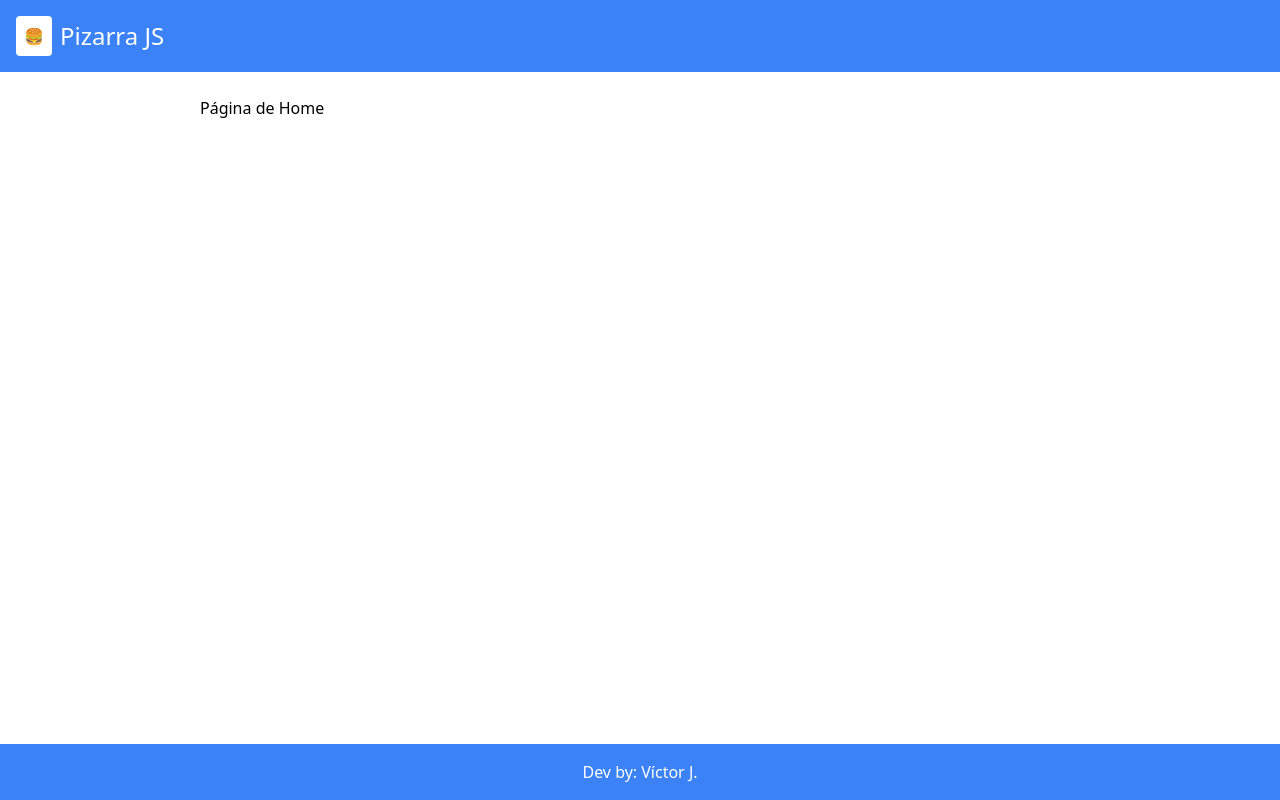
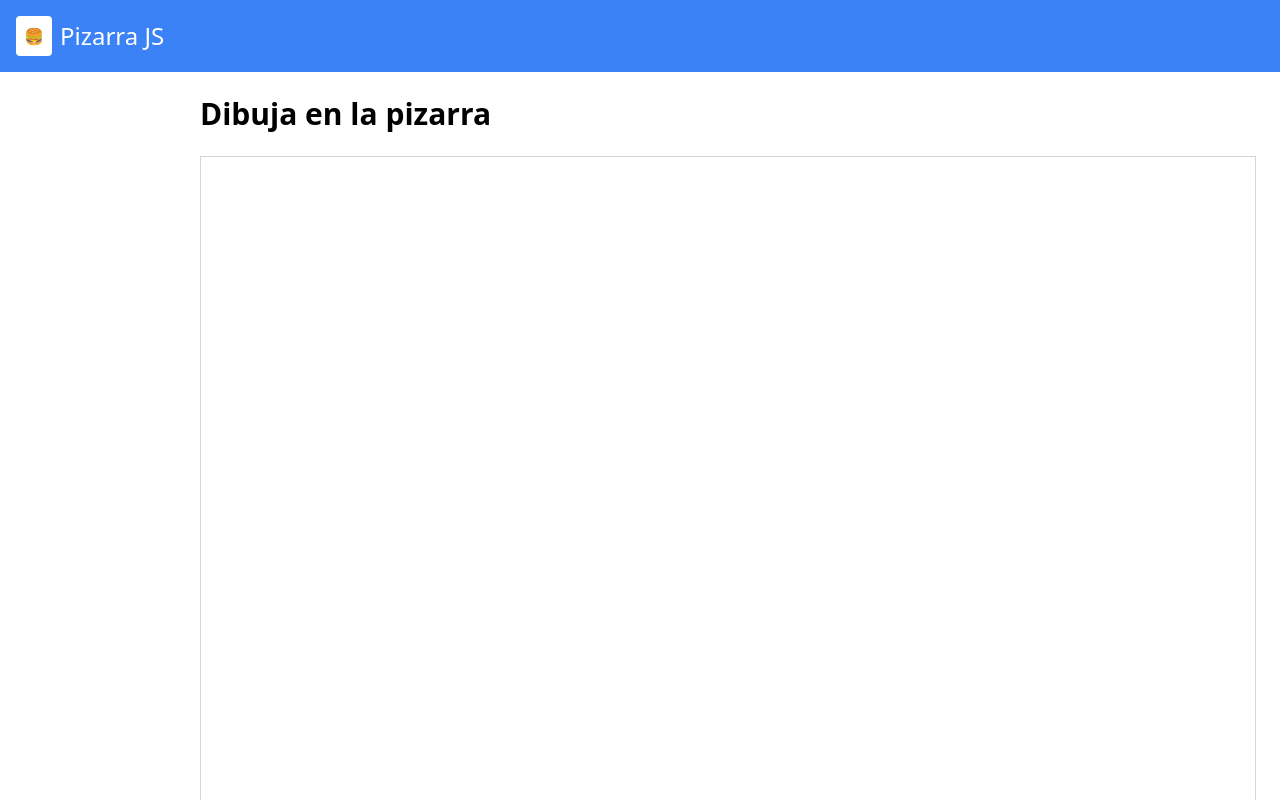
Before and after one commit to maximovj/pizarra-js, a React (Vite) app: page / in a window 1280 px wide. Shown: the top 800 px of the page. Built offline with nearby package versions, Linux system fonts and the light colour scheme.

Commit message:
* Se agrega la página Root y componente Canvas

```diff
--- /dev/null
+++ b/src/components/Canvas.jsx
@@ -0,0 +1,52 @@
+import { useRef, useState, useEffect } from 'react';
+
+const Canvas = () => {
+    const canvasRef = useRef(null);
+    const [isDrawing, setIsDrawing] = useState(false);
+    const [context, setContext] = useState(null);
+
+    useEffect(() => {
+        const canvas = canvasRef.current;
+        const ctx = canvas.getContext('2d');
+
+        // Establecer el tamaño del canvas
+        canvas.width = canvas.clientWidth;
+        canvas.height = canvas.clientHeight;
+
+        ctx.lineWidth = 3;
+        ctx.lineCap = 'round';
+        setContext(ctx);
+    }, []);
+
+    const startDrawing = (e) => {
+        context.beginPath();
+        context.moveTo(e.nativeEvent.offsetX, e.nativeEvent.offsetY);
+        setIsDrawing(true);
+    };
+
+    const draw = (e) => {
+        if (!isDrawing) return;
+        context.lineTo(e.nativeEvent.offsetX, e.nativeEvent.offsetY);
+        context.stroke();
+    };
+
+    const stopDrawing = () => {
+        context.closePath();
+        setIsDrawing(false);
+    };
+
+    return (
+        <div className="w-full h-full">
+            <canvas
+                ref={canvasRef}
+                className="border border-gray-300 w-full h-screen"
+                onMouseDown={startDrawing}
+                onMouseMove={draw}
+                onMouseUp={stopDrawing}
+                onMouseLeave={stopDrawing}
+            />
+        </div>
+    );
+};
+
+export default Canvas;
--- /dev/null
+++ b/src/pages/Root.jsx
@@ -0,0 +1,12 @@
+import Canvas from "../components/Canvas"
+
+const Root = () => {
+    return (
+        <div className="">
+            <h1 className="text-3xl font-bold mb-6">Dibuja en la pizarra</h1>
+            <Canvas />
+        </div>
+    )
+}
+
+export default Root
--- a/src/routes/MainRoutes.jsx
+++ b/src/routes/MainRoutes.jsx
@@ -1,13 +1,14 @@
 import { BrowserRouter, Routes, Route } from "react-router-dom";
 import routes from "./routes";
 import LayoutApp from "../components/LayoutApp";
+import Root from "../pages/Root";
 
 const MainRoutes = () => {
     return (
         <BrowserRouter basename={routes.BaseName}>
             <Routes>
                 <Route path={routes.Root} element={<LayoutApp />}>
-                    <Route path={routes.Root} element={<h1>Página de Home</h1>} />
+                    <Route path={routes.Root} element={<Root />} />
                 </Route>
             </Routes>
         </BrowserRouter>
```
